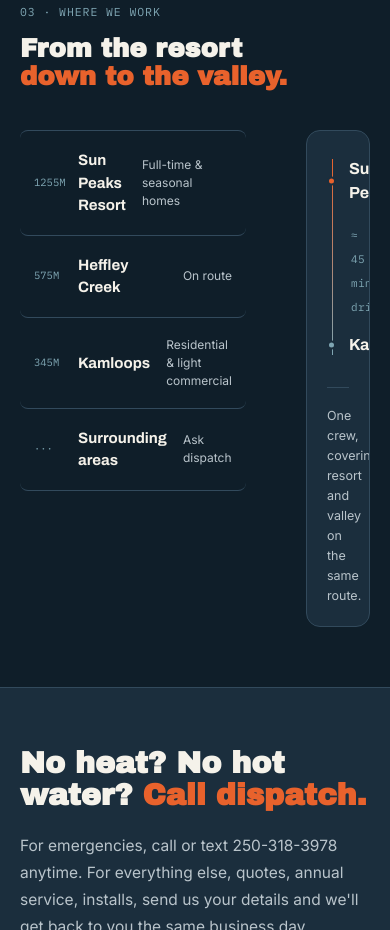
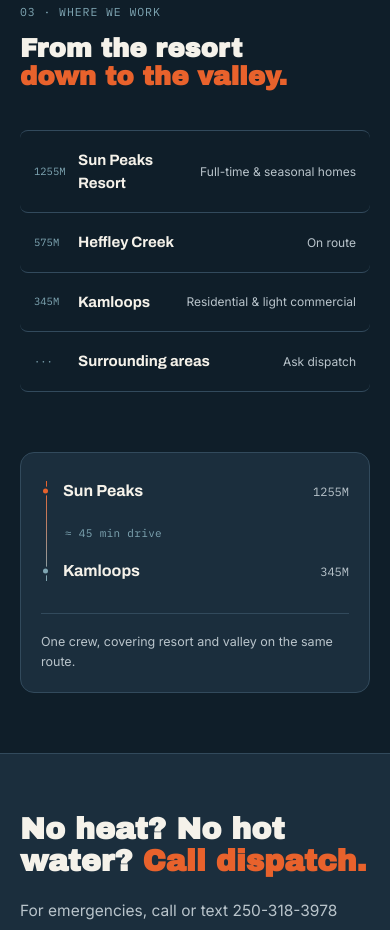
Before and after one commit to penalvajesica-maker/PLUMBING-HEATING-ELECTRICAL-mockup, a plain HTML site: page index.html in a window 390 px wide. Shown: the part 5413-6343 px from the top of the page. Drawn offline with Linux system fonts and the light colour scheme.

Commit message:
Add files via upload

```diff
--- a/index.html
+++ b/index.html
@@ -272,7 +272,7 @@
   .portfolio-grid{grid-template-columns:1fr;}
   .portfolio-top{flex-direction:column;}
   .portfolio-cta{align-self:flex-start;}
-  .maint-grid,.area-grid,.contact-grid{grid-template-columns:1fr;}
+  #area .area-grid,.maint-grid,.contact-grid{grid-template-columns:1fr;}
   .alert-bar{font-size:11px;padding:8px 12px;}
 }
 </style>
```
